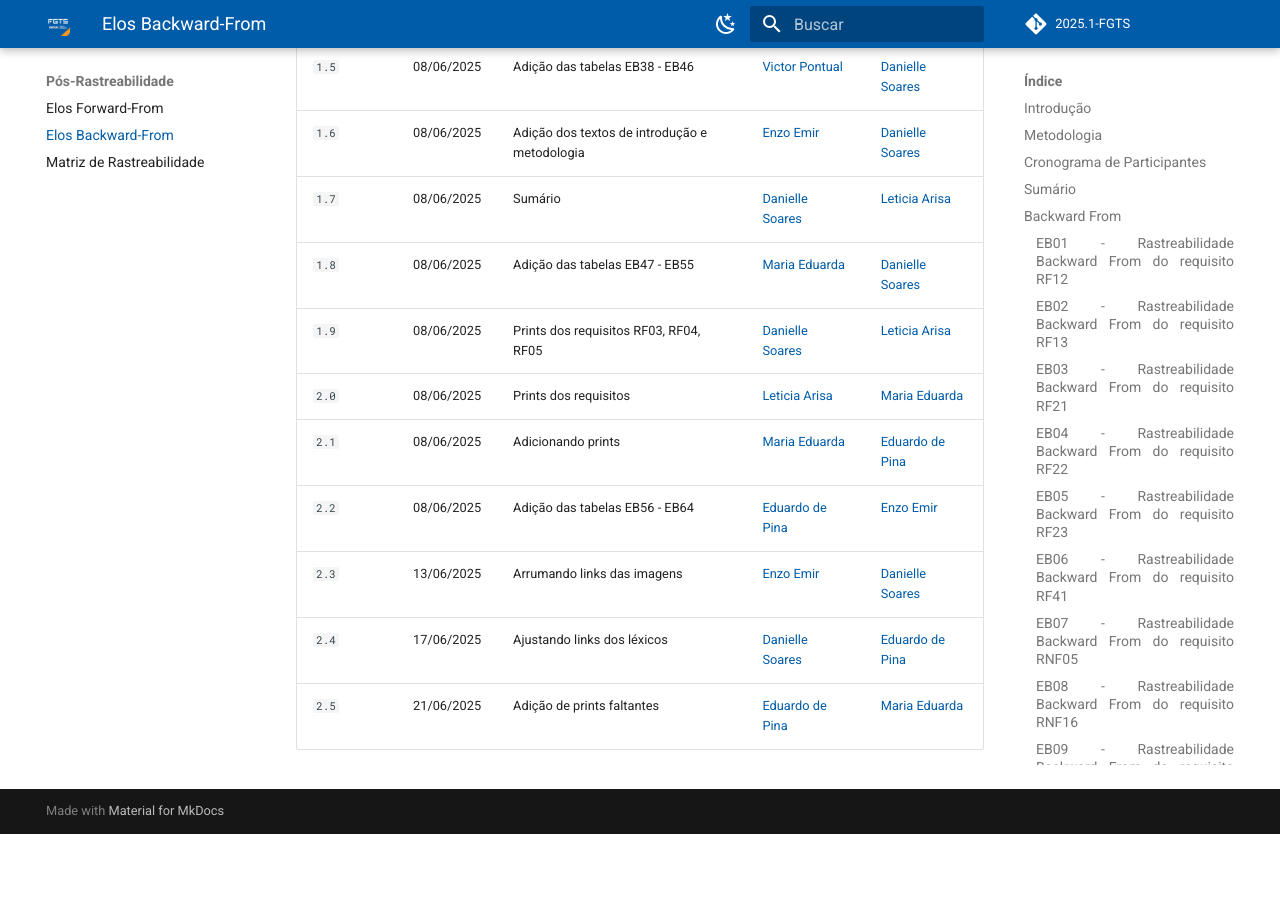
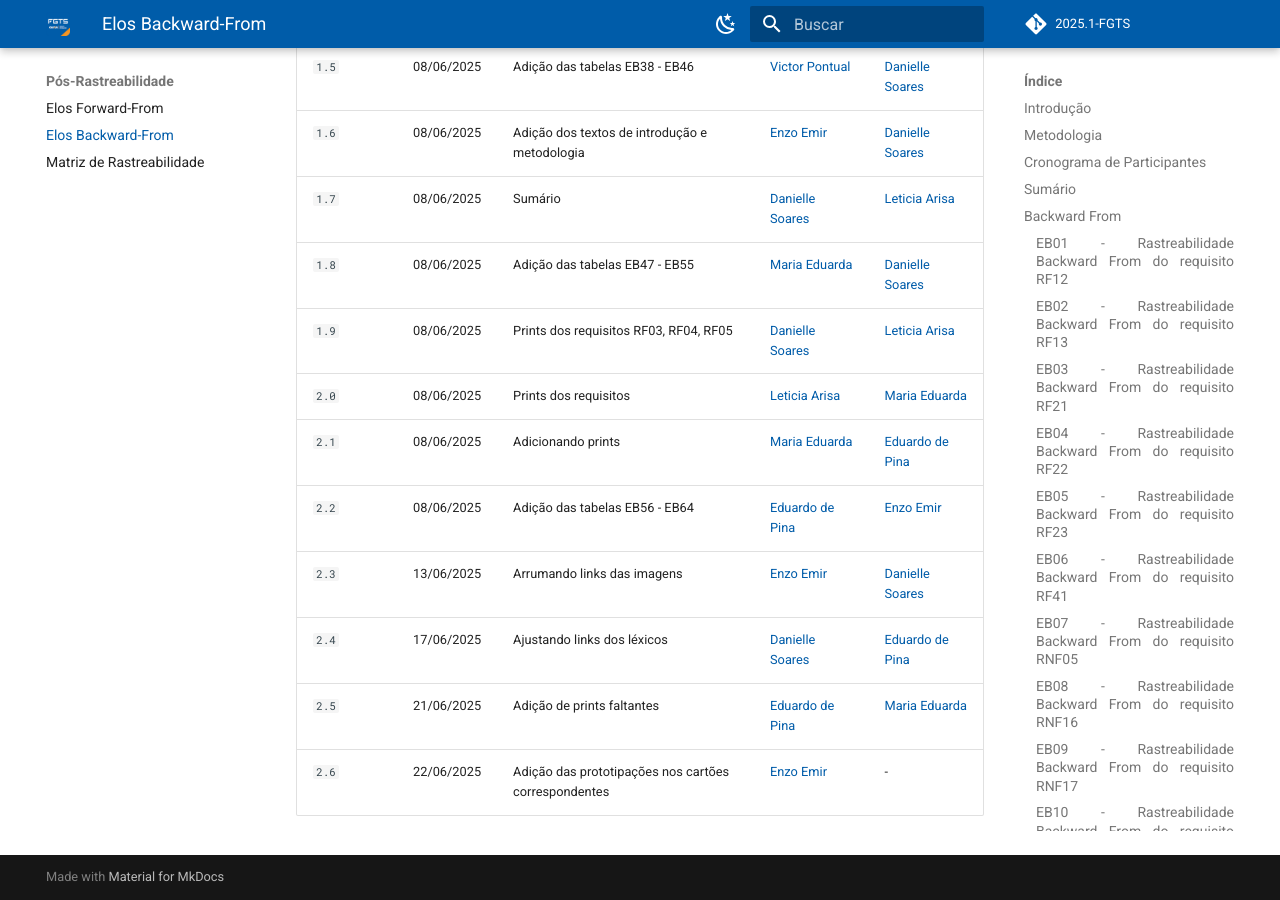
Before and after one commit to eduardodpms/REQ-FGTS, an MkDocs documentation site: the page built from docs/Pos-Rastreabilidade/Elos-Backward-From.md, in a window 1280 px wide and 900 px high, scrolled down 44231 px. Built offline with MkDocs 1.6.1 and Material for MkDocs 9.7.7, drawn with Linux system fonts in a browser that asks for light colours; comment, search, counter and statistics services are not loaded; before the commit the page ends 45065 px from its top, so only the background shows below that; part of the change alters nothing that is shown; some of the changed text lies outside the part shown.

Commit message:
docs: adicionando os protótipos nos cartões

```diff
--- a/docs/Pos-Rastreabilidade/Elos-Backward-From.md
+++ b/docs/Pos-Rastreabilidade/Elos-Backward-From.md
@@ -1423,7 +1423,8 @@ A metodologia aplicada para o rastreamento de requisitos em sua vertente Backwar
       <td>
         <a href="https://requisitos-de-software.github.io/2025.1-FGTS/Elicitacao/Requisitos-elicitados/#rf08">RF08</a>,
         <a href="https://requisitos-de-software.github.io/2025.1-FGTS/Elicitacao/Tecnicas-de-Elicitacao/Introspeccao/#requisitos-funcionais">IS05</a>,
-        <a href="https://requisitos-de-software.github.io/2025.1-FGTS/Modelagem-II/Historias-De-Usuario/#h01">H01</a>
+        <a href="https://requisitos-de-software.github.io/2025.1-FGTS/Modelagem-II/Historias-De-Usuario/#h01">H01</a>,
+        <a href="https://requisitos-de-software.github.io/2025.1-FGTS/Validacao/Prototipacao/">Prototipação</a>
       </td>
     </tr>
     <tr>
@@ -1468,7 +1469,8 @@ A metodologia aplicada para o rastreamento de requisitos em sua vertente Backwar
       <td>
         <a href="https://requisitos-de-software.github.io/2025.1-FGTS/Elicitacao/Requisitos-elicitados/#rf38">RF38</a>,
         <a href="https://requisitos-de-software.github.io/2025.1-FGTS/Elicitacao/Tecnicas-de-Elicitacao/Introspecao/#requisitos-funcionais">IS05</a>,
-        <a href="https://requisitos-de-software.github.io/2025.1-FGTS/Modelagem-II/Historias-De-Usuario/#h02">H02</a>
+        <a href="https://requisitos-de-software.github.io/2025.1-FGTS/Modelagem-II/Historias-De-Usuario/#h02">H02</a>,
+        <a href="https://requisitos-de-software.github.io/2025.1-FGTS/Validacao/Prototipacao/">Prototipação</a>
       </td>
     </tr>
     <tr>
@@ -1518,7 +1520,8 @@ A metodologia aplicada para o rastreamento de requisitos em sua vertente Backwar
         <a href="https://requisitos-de-software.github.io/2025.1-FGTS/Modelagem-I/Lexicos/#l10">L10</a>,
         <a href="https://requisitos-de-software.github.io/2025.1-FGTS/Modelagem-I/Lexicos/#l11">L11</a>,
         <a href="https://requisitos-de-software.github.io/2025.1-FGTS/Modelagem-I/Lexicos/#l12">L12</a>,
-        <a href="https://requisitos-de-software.github.io/2025.1-FGTS/Modelagem-I/Lexicos/#l13">L13</a>
+        <a href="https://requisitos-de-software.github.io/2025.1-FGTS/Modelagem-I/Lexicos/#l13">L13</a>,
+        <a href="https://requisitos-de-software.github.io/2025.1-FGTS/Validacao/Prototipacao/">Prototipação</a>
       </td>
     </tr>
     <tr>
@@ -1699,7 +1702,8 @@ A metodologia aplicada para o rastreamento de requisitos em sua vertente Backwar
       <td>
         <a href="https://requisitos-de-software.github.io/2025.1-FGTS/Elicitacao/Requisitos-elicitados/#rnf04">RNF04</a>,
         <a href="https://requisitos-de-software.github.io/2025.1-FGTS/Elicitacao/Tecnicas-de-Elicitacao/Entrevista/#requisitos-nao-funcionais">EN10</a>,
-        <a href="https://requisitos-de-software.github.io/2025.1-FGTS/Modelagem-II/NFR-Framework/#cartoes-de-especificacao">Cartão de Especificação 9</a>
+        <a href="https://requisitos-de-software.github.io/2025.1-FGTS/Modelagem-II/NFR-Framework/#cartoes-de-especificacao">Cartão de Especificação 9</a>,
+        <a href="https://requisitos-de-software.github.io/2025.1-FGTS/Validacao/Prototipacao/">Prototipação</a>
       </td>
     </tr>
     <tr>
@@ -1744,7 +1748,8 @@ A metodologia aplicada para o rastreamento de requisitos em sua vertente Backwar
       <td>
         <a href="https://requisitos-de-software.github.io/2025.1-FGTS/Elicitacao/Requisitos-elicitados/#rnf09">RNF09</a>,
         <a href="https://requisitos-de-software.github.io/2025.1-FGTS/Elicitacao/Tecnicas-de-Elicitacao/Introspeccao/#requisitos-nao-funcionais">IS21</a>,
-        <a href="https://requisitos-de-software.github.io/2025.1-FGTS/Modelagem-II/NFR-Framework/#cartoes-de-especificacao">Cartão de Especificação 10</a>
+        <a href="https://requisitos-de-software.github.io/2025.1-FGTS/Modelagem-II/NFR-Framework/#cartoes-de-especificacao">Cartão de Especificação 10</a>,
+        <a href="https://requisitos-de-software.github.io/2025.1-FGTS/Validacao/Prototipacao/">Prototipação</a>
       </td>
     </tr>
     <tr>
@@ -2935,3 +2940,4 @@ A metodologia aplicada para o rastreamento de requisitos em sua vertente Backwar
 | `2.3`  | 13/06/2025 | Arrumando links das imagens |  [Enzo Emir](https://github.com/EnzoEmir) | [Danielle Soares](https://github.com/danielle-soaress) |
 | `2.4`  | 17/06/2025 | Ajustando links dos léxicos | [Danielle Soares](https://github.com/danielle-soaress) | [Eduardo de Pina](https://github.com/eduardodpms) |
 | `2.5`  | 21/06/2025 | Adição de prints faltantes | [Eduardo de Pina](https://github.com/eduardodpms) | [Maria Eduarda](https://github.com/dudaa28) |
+| `2.6`  | 22/06/2025 | Adição das prototipações nos cartões correspondentes | [Enzo Emir](https://github.com/EnzoEmir) | - |
```
